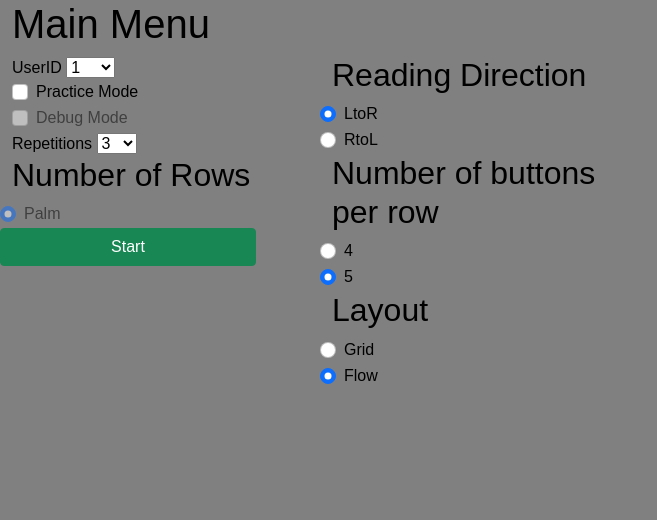
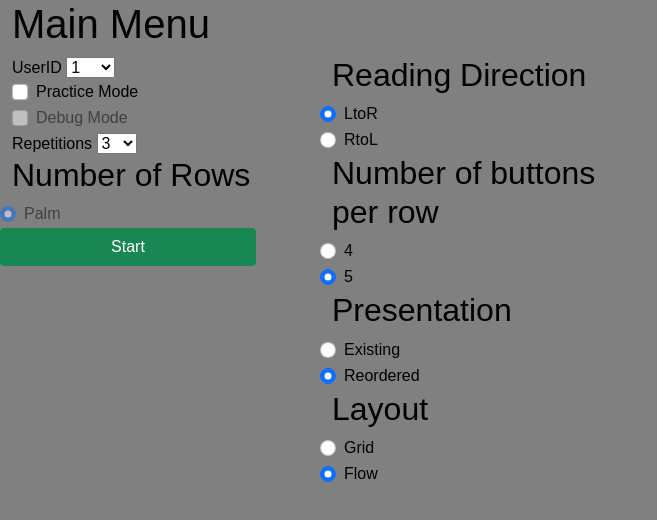
Before and after one commit to kamurtiveena/PalmSpaceJS, a website with bundled scripts: page public/study2/index.html in a window 1280 px wide. Shown: the top 520 px of the page, without its empty margins (0-657 px from the left). Built offline with nearby package versions, Linux system fonts and the light colour scheme.

Commit message:
presentation html tags

```diff
--- a/public/study2/index.html
+++ b/public/study2/index.html
@@ -201,6 +201,24 @@
               </div>
             </div>
 
+            <div class="row" id = "presentation_list">
+              <h2>Presentation</h2>
+              <div class="form-check">
+                <input class="form-check-input" type="radio" name="menupresentation" id="menupresentation_existing" value="Existing">
+                <label class="form-check-label" for="menupresentation_existing">
+                  Existing
+                </label>
+              </div>
+
+              <div class="form-check">
+                <input class="form-check-input" type="radio" name="menupresentation" id="menupresentation_reordered" value="Reordered" checked>
+                <label class="form-check-label" for="menupresentation_reordered">
+                  Reordered
+                </label>
+              </div>
+            </div>
+
+
             <div class="row" id = "technique_list">
               <h2>Layout</h2>
               <div class="form-check">
```
